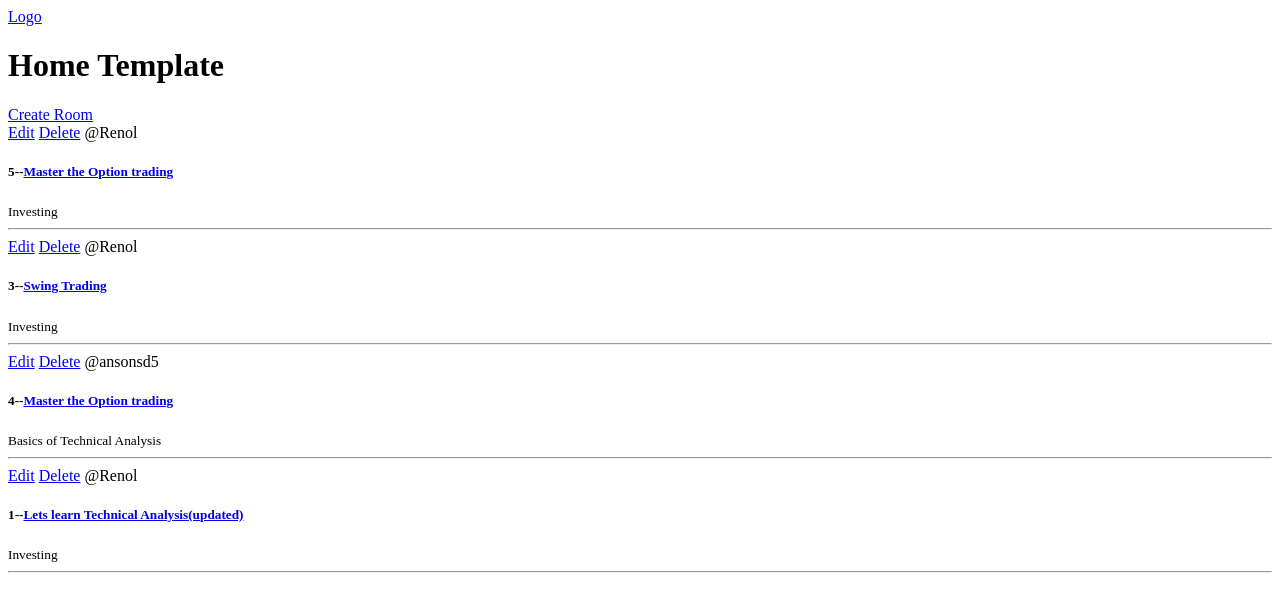
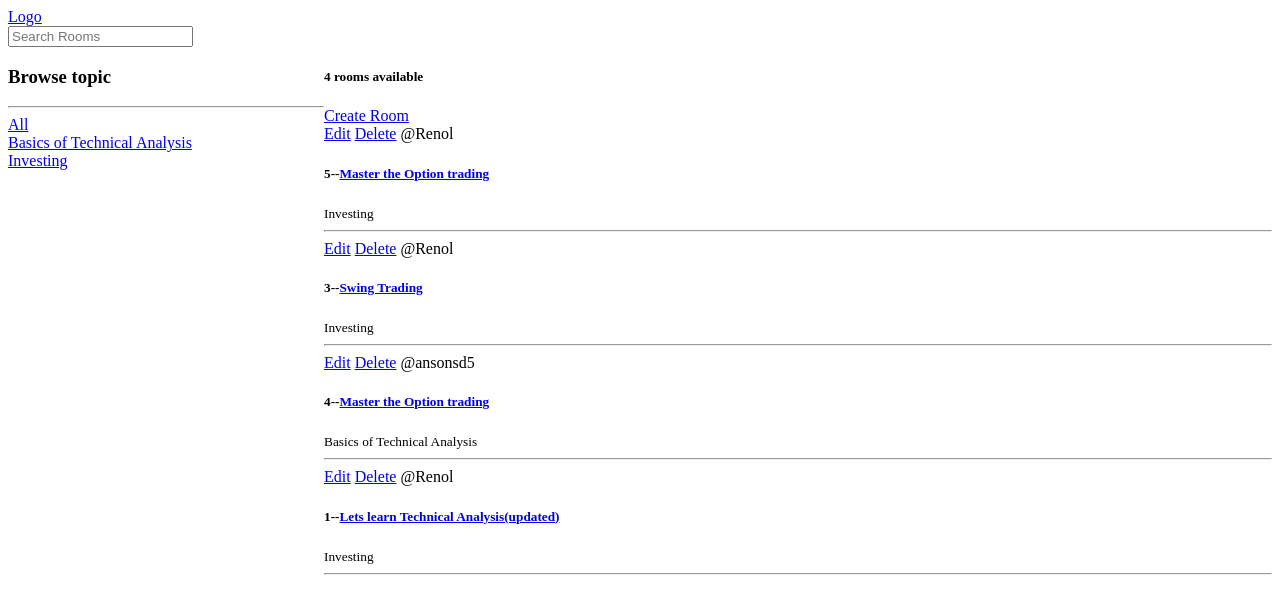
Before and after one commit to Ansonsd5/djangostudy, a Django app: page / in a window 1280 px wide. Shown: the top 614 px of the page. Run offline with Django 4.2, Linux system fonts and the light colour scheme; data comes from the database, SQL or seed files in the repository; both versions use the stored data as it was after the commit.

Commit message:
feature - Searching different rooms and navigation

```diff
--- a/base/templates/base/home.html
+++ b/base/templates/base/home.html
@@ -1,10 +1,37 @@
 {% extends 'main.html' %}
 
 {% block content%}
-<h1>Home Template</h1>
 
-<div>
+<style>
+    .home-container{
+        display: grid;
+        grid-template-columns: 1fr 3fr;
+    }
+</style>
 
+
+<div class="home-container">
+
+    <div>
+        <h3>Browse topic</h3>
+        <hr>
+
+        <div>
+
+            <a href="{%url 'home' %}">All</a>
+        </div>
+
+        {% for topic in topics%}
+        <div>
+
+            <a href="{%url 'home' %}?q={{topic.name}}">{{topic.name}}</a>
+        </div>
+        {% endfor %}
+
+    </div>
+
+    <div>
+        <h5>{{room_count}} rooms available</h5>
     <a href="{% url 'create-room' %}">Create Room</a>
     <div>
         {% for room in rooms%}
@@ -22,7 +49,12 @@
 
             <hr>
         </div>
+
+
+
+
         {% endfor %}
+    </div>
     </div>
 </div>
 {% endblock content%}
--- a/base/views.py
+++ b/base/views.py
@@ -1,7 +1,8 @@
 from multiprocessing import context
 from django.shortcuts import redirect, render
 from django.http import HttpResponse
-from .models import Room
+from django.db.models import Q
+from .models import Room, Topic
 from .forms import RoomForm
 
 # rooms=[
@@ -11,8 +12,20 @@ from .forms import RoomForm
 # ]
 
 def home(request):
-    rooms =Room.objects.all()
-    context={'rooms':rooms}
+    q = request.GET.get('q') if request.GET.get('q') != None else ''
+
+    rooms =Room.objects.filter(
+        Q(topic__name__icontains=q) |
+        Q(name__icontains=q)|
+        Q(description__icontains=q)
+    )
+
+
+
+
+    topics = Topic.objects.all()
+    room_count = rooms.count()
+    context={'rooms':rooms, 'topics':topics, 'room_count':room_count}
     return render(request, 'base/home.html',context)
 
 def room(request,pk):
--- a/templates/nav.html
+++ b/templates/nav.html
@@ -1 +1,5 @@
 <a href="/"><span>Logo</span></a>
+
+<form method="GET" action="{% url 'home'%}">
+    <input type="text" name="q" placeholder="Search Rooms"/>
+</form>
```
Also changed, not shown: db.sqlite3.
